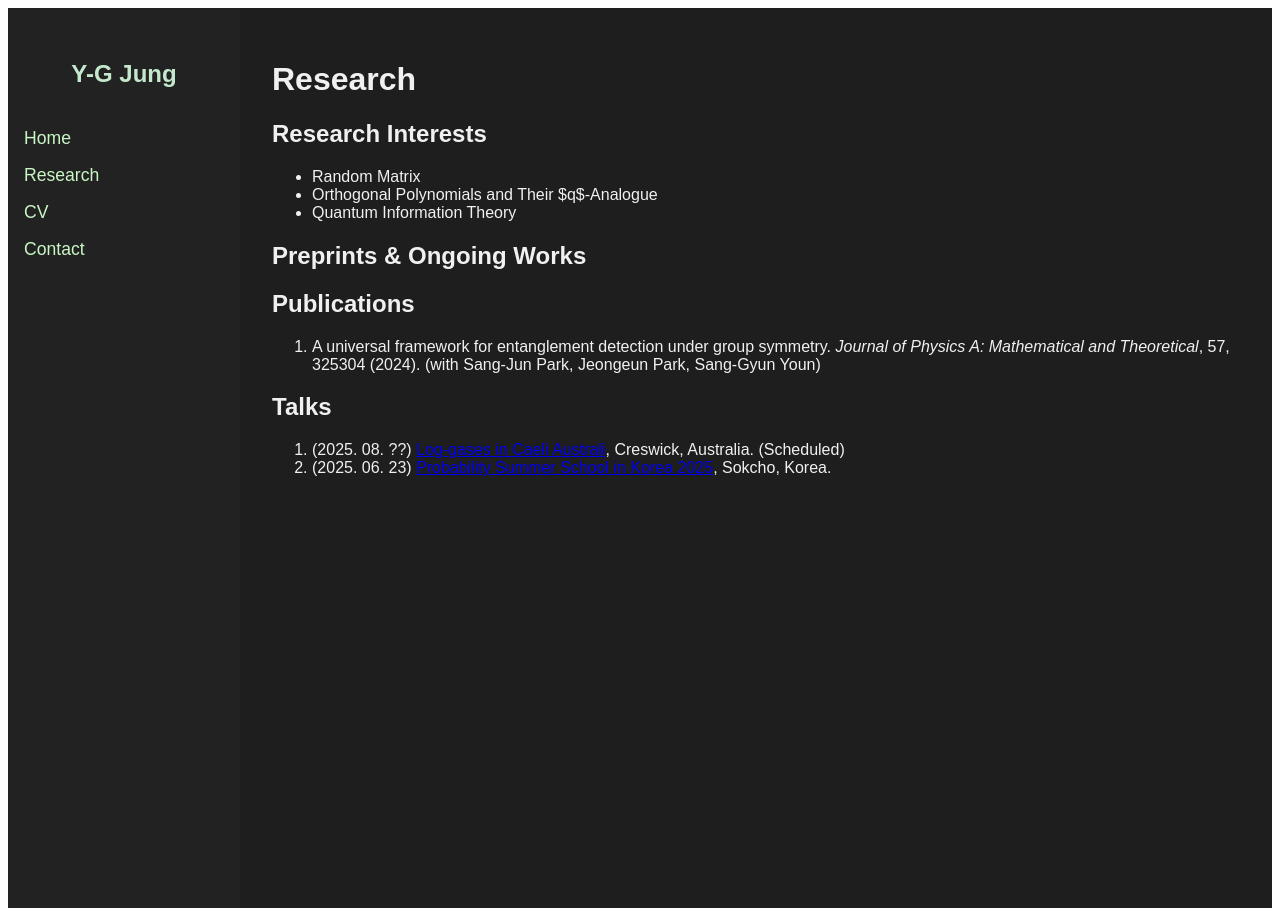
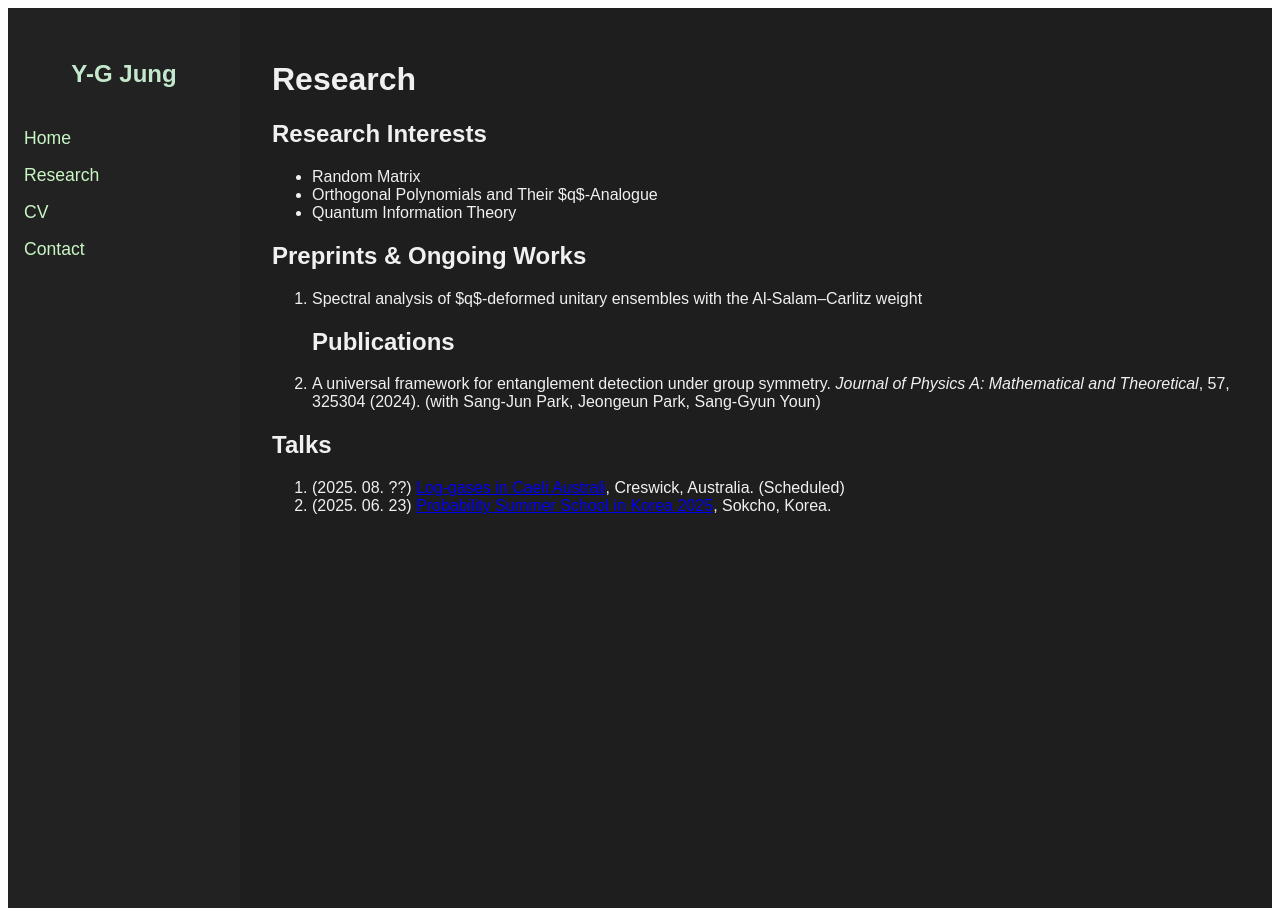
Before and after one commit to y-gJung/y-gJung.github.io, a Jekyll site: the page built from research.md, in a window 1280 px wide. Built offline with Jekyll 4.4.1, drawn with Linux system fonts in a browser that asks for light colours.

Commit message:
Update research.md

```diff
--- a/research.md
+++ b/research.md
@@ -11,7 +11,7 @@ title: Research
 - Quantum Information Theory
 
 ## Preprints & Ongoing Works
-
+1. Spectral analysis of $q$-deformed unitary ensembles with the Al-Salam--Carlitz weight
 ## Publications
 1. A universal framework for entanglement detection under group symmetry. *Journal of Physics A: Mathematical and Theoretical*, 57, 325304 (2024). (with Sang-Jun Park, Jeongeun Park, Sang-Gyun Youn)
 
```
